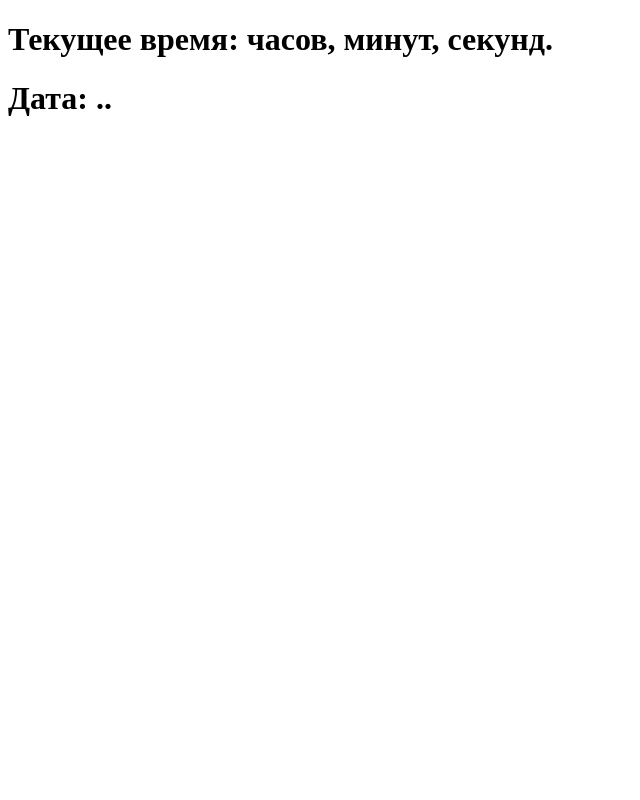
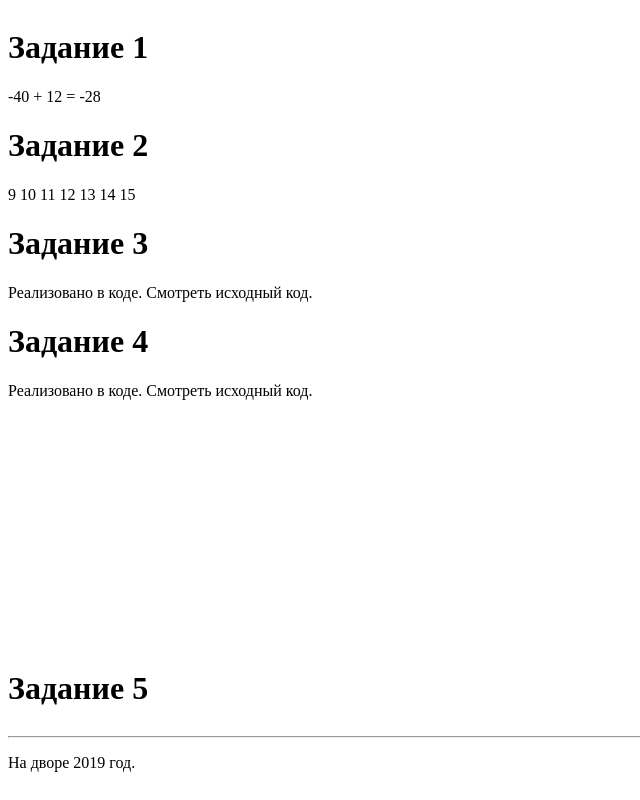
Before and after one commit to Peshchter/php, a PHP site: page / in a window 1280 px wide. Shown: the whole page, without its empty margins (0-640 px from the left). Run offline with PHP 8.4, Linux system fonts and the light colour scheme.

Commit message:
ДЗ для второго урока

```diff
--- a/index.php
+++ b/index.php
@@ -7,16 +7,134 @@
 ?>
 
 
-<html lang=<?=$lang?>>
+<html lang=<?= $lang ?>>
 <head>
     <meta charset="UTF-8">
     <meta name="viewport"
           content="width=device-width, user-scalable=no, initial-scale=1.0, maximum-scale=1.0, minimum-scale=1.0">
     <meta http-equiv="X-UA-Compatible" content="ie=edge">
-    <title><?=$title ?></title>
+    <title><?= $title ?></title>
 </head>
-<body>
-    <h1>Текущее время: <?php $today['hours'] ?> часов, <?php $today['minutes']?> минут, <?php $today['seconds']?> секунд.</h1>
-    <h1>Дата: <?php $today['mday']?>.<?php $today['month']?>.<?php $today['year']?></h1>
+<body style="display: flex; flex-direction: column; justify-content: space-between; height: calc(100vh - 20px);">
+<main>
+    <h1>Задание 1</h1>
+    <?php
+    $a = rand(-100, 100);
+    $b = rand(-100, 100);
+    if (!($a < 0) and !($b < 0)) {
+        echo "$a - $b = " . ($a - $b);
+    } elseif (($a < 0) and ($b < 0)) {
+        echo "$a * $b = " . ($a * $b);
+    } else {
+        echo "$a + $b = " . ($a + $b);
+    }
+    ?>
+
+    <h1>Задание 2</h1>
+    <?php
+    $a = rand(0, 15);
+    switch ($a) {
+        case 1:
+            echo $a . " ";
+            $a++;
+        case 2:
+            echo $a . " ";
+            $a++;
+        case 3:
+            echo $a . " ";
+            $a++;
+        case 4:
+            echo $a . " ";
+            $a++;
+        case 5:
+            echo $a . " ";
+            $a++;
+        case 6:
+            echo $a . " ";
+            $a++;
+        case 7:
+            echo $a . " ";
+            $a++;
+        case 8:
+            echo $a . " ";
+            $a++;
+        case 9:
+            echo $a . " ";
+            $a++;
+        case 10:
+            echo $a . " ";
+            $a++;
+        case 11:
+            echo $a . " ";
+            $a++;
+        case 12:
+            echo $a . " ";
+            $a++;
+        case 13:
+            echo $a . " ";
+            $a++;
+        case 14:
+            echo $a . " ";
+            $a++;
+        case 15:
+            echo $a . " ";
+            $a++;
+    }
+
+    ?>
+    <h1>Задание 3</h1>
+    <p>Реализовано в коде. Смотреть исходный код.</p>
+    <?php
+    function sum($a, $b)
+    {
+        return $a + $b;
+    }
+
+    function razn($a, $b)
+    {
+        return $a - $b;
+    }
+
+    function division($a, $b)
+    {
+        return ($b !== 0) ? ($a / $b) : "Ошибка";
+    }
+
+    function multi($a, $b)
+    {
+        return $a * $b;
+    }
+
+    ?>
+    <h1>Задание 4</h1>
+    <p>Реализовано в коде. Смотреть исходный код.</p>
+    <?php
+    function mathOperation($arg1, $arg2, $arg3)
+    {
+        switch ($arg3) {
+            case "+":
+                return sum($arg1, $arg2);
+                break;
+            case "-":
+                return razn($arg1, $arg2);
+                break;
+            case "*":
+                return multi($arg1, $arg2);
+                break;
+            case "/":
+                return division($arg1, $arg2);
+                break;
+        }
+    }
+
+    ?>
+</main>
+<div style="display:flex; justify-content: space-between; flex-direction: column;">
+    <h1>Задание 5</h1>
+    <footer>
+        <hr>
+        <p>На дворе <?= date('Y') ?> год.</p>
+    </footer>
+</div>
 </body>
 </html>
```
